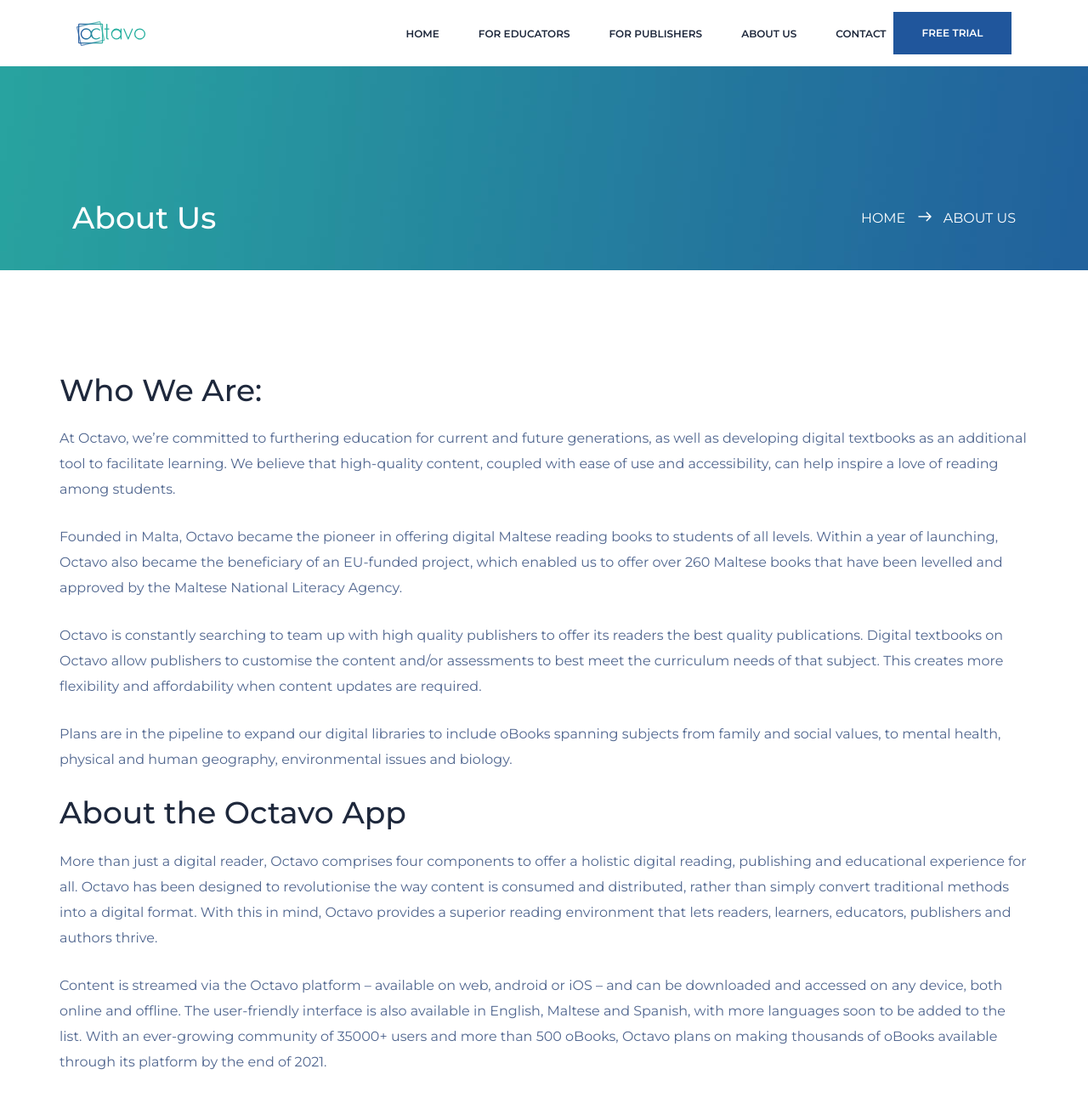
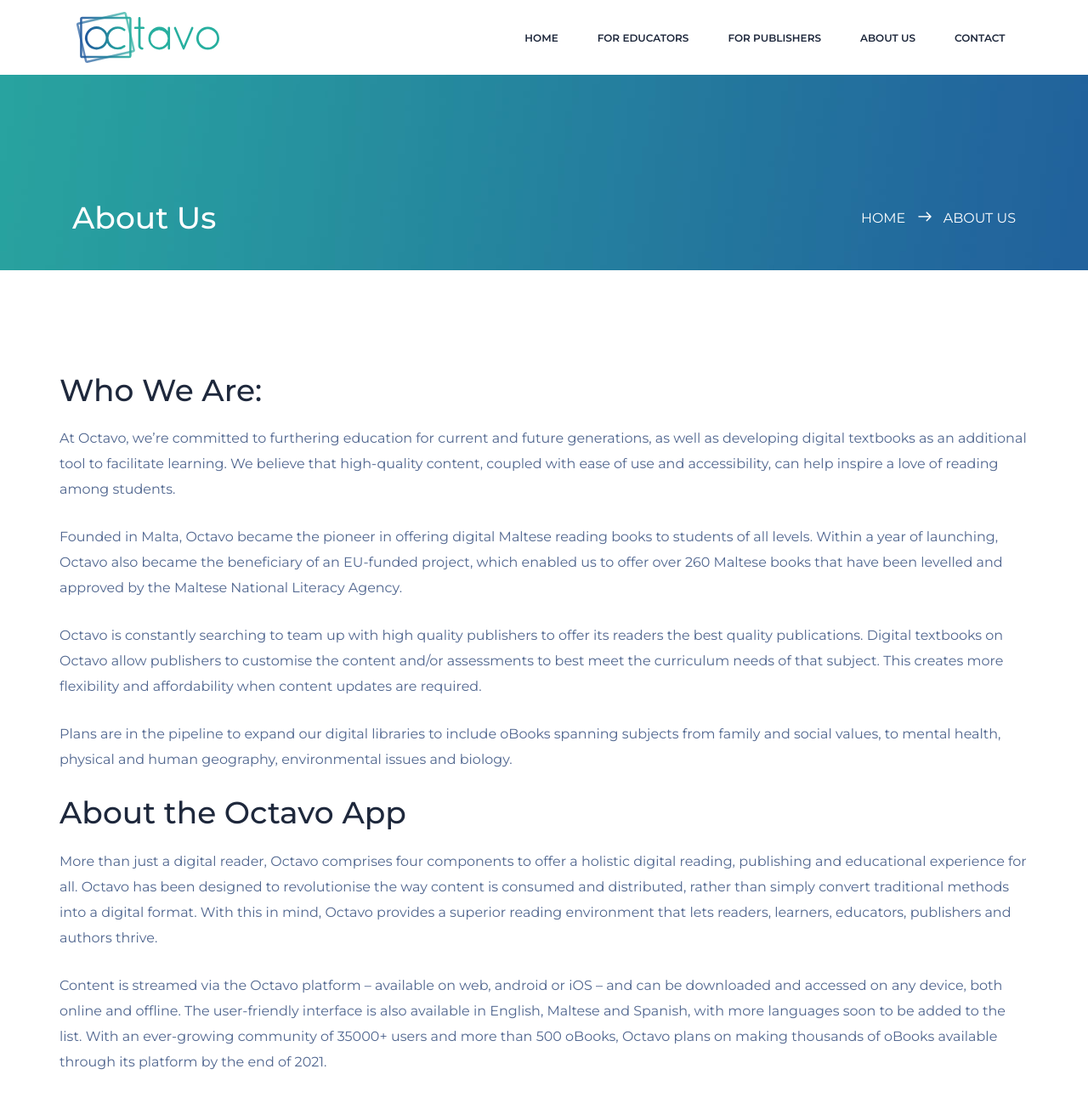
Before and after one commit to jurgencalleja/octavo.education, a Jekyll site: the page built from about.html, in a window 1280 px wide and 1400 px high. Shown: the top 1298 px of the window at 85% size. Built offline with Jekyll 4.4.1, drawn with Linux system fonts in a browser that asks for light colours.

Commit message:
update nav bar and header as well as about us cleanup of classes

```diff
--- a/_includes/nav-menu.html
+++ b/_includes/nav-menu.html
@@ -23,6 +23,9 @@
         </ul>
     -->
     </nav>
-    <a class="genric-btn" href="{{ site.request-demo }}">Free trial</a>
+<!--
+<a class="genric-btn" href="{{ site.request-demo }}">Free trial</a>
+
+-->
 </div>
 <!-- #nav-menu-container -->
--- a/_includes/section/about.html
+++ b/_includes/section/about.html
@@ -2,7 +2,7 @@
     <!-- Start about section -->
     <section class="about-section section-gap">
         <div class="container">
-            <div class="row align-items-center justify-content-between">
+            <div class="row">
                 <h1>
                     Who We Are:
                 </h1>
@@ -19,7 +19,7 @@
                     Plans are in the pipeline to expand our digital libraries to include oBooks spanning subjects from family and social values, to mental health, physical and human geography, environmental issues and biology.
                 </p>
             </div>
-            <div class="row align-items-center justify-content-between">
+            <div class="row">
                 <h1>
                     About the Octavo App
                 </h1>
--- a/css/main.css
+++ b/css/main.css
@@ -1318,7 +1318,7 @@
 #header #logo .logo-1 {
   padding: 0;
   margin: 0;
-  width: 80%;
+  min-height: 60px;
   display: inline-block; }
 #header #logo .logo-2 {
   width: 80%;
```
